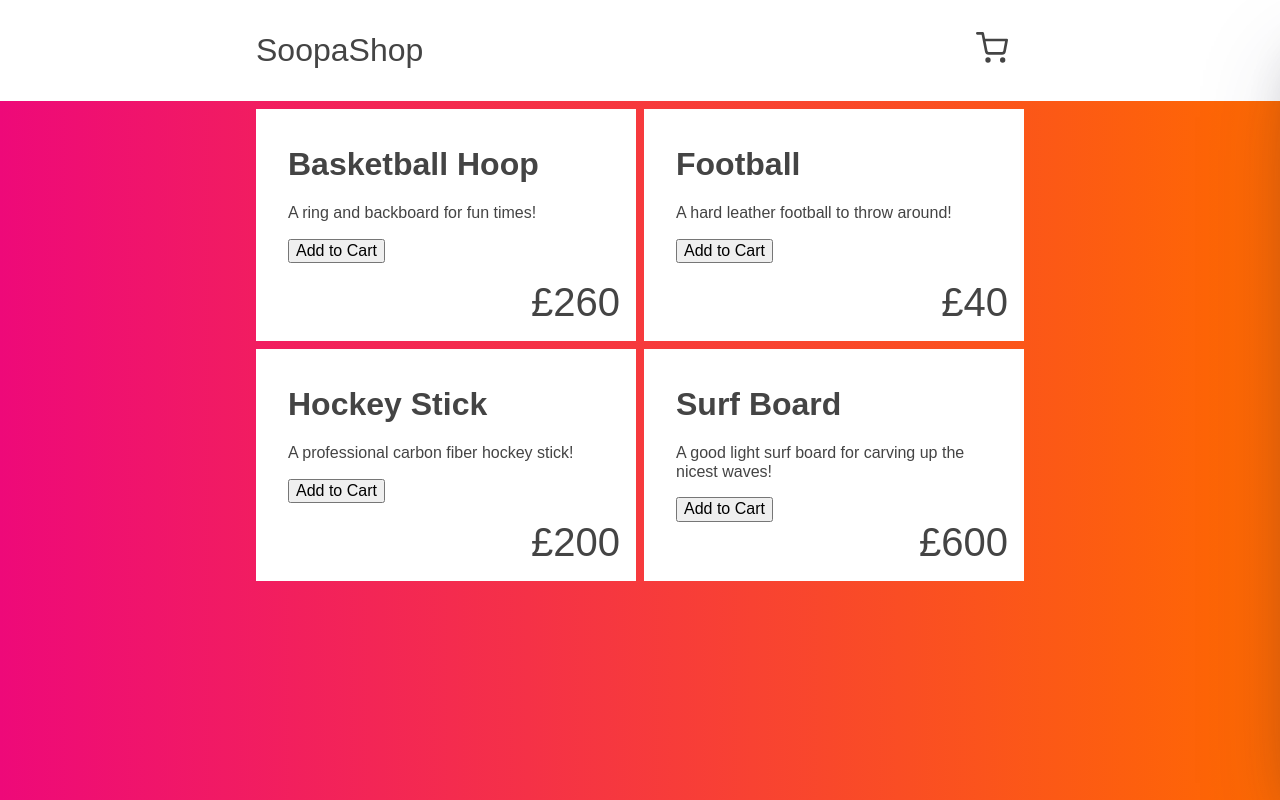
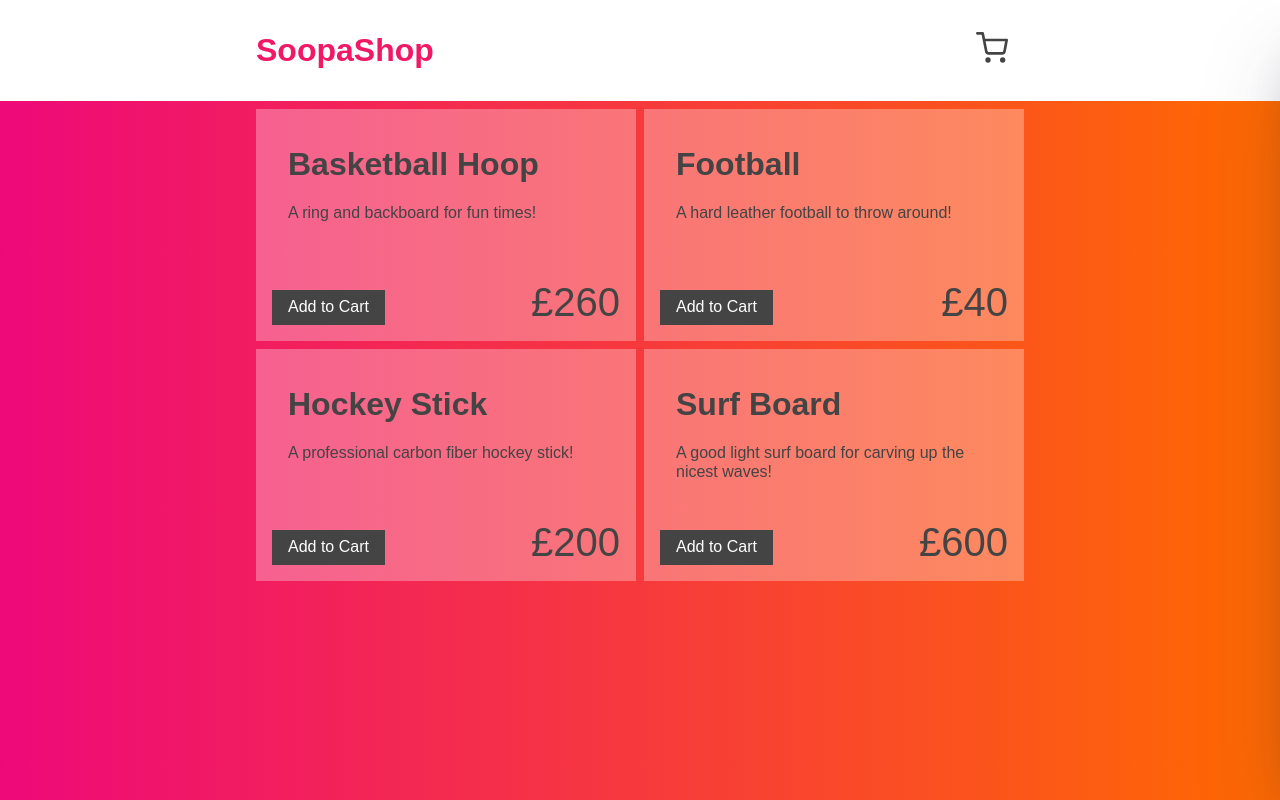
Before and after one commit to agomesd/jamstack-ecom, a Next.js app: page / in a window 1280 px wide. Built offline with nearby package versions, Linux system fonts and the light colour scheme.

Commit message:
Add styling to various compnents

```diff
--- a/components/Cart.jsx
+++ b/components/Cart.jsx
@@ -69,8 +69,26 @@ const Button = styled.button`
   cursor: pointer;
 `;
 
+const ClearCartButton = styled.button`
+  margin: 2rem auto;
+  padding: 0.5rem 1rem;
+  width: 100%;
+  display: flex;
+  justify-content: center;
+  align-items: center;
+  border: none;
+  background-color: #fff;
+  color: #f73e37;
+  cursor: pointer;
+
+  &:hover {
+    background-color: #f73e37;
+    color: #fff;
+  }
+`
+
 const Cart = () => {
-  const { cart, toggleCart, isOpen, total } = useCart();
+  const { cart, clearCart, toggleCart, isOpen, total } = useCart();
   const router = useRouter();
 
   const handleClick = () => {
@@ -80,6 +98,10 @@ const Cart = () => {
   const navigateToCheckout = () => {
     router.push("/checkout");
     toggleCart();
+  };
+
+  const handleClearCart = () => {
+    clearCart();
   };
 
   return (
@@ -108,6 +130,7 @@ const Cart = () => {
               <span>£{total / 100}</span>
             </Total>
             <Button onClick={navigateToCheckout}>Check Out</Button>
+            <ClearCartButton onClick={handleClearCart}>Clear Cart</ClearCartButton>
           </>
         ) : (
           <p>Cart is empty.</p>
--- a/components/Navbar.jsx
+++ b/components/Navbar.jsx
@@ -18,6 +18,12 @@ const NavContainer = styled.div`
   font-size: 2rem;
 `;
 
+const Logo = styled.a`
+  color: #f11866;
+  font-weight: 700;
+  cursor: pointer;
+`
+
 const ShoppingCartIcon = styled(FiShoppingCart)`
   margin-right: 1rem;
   cursor: pointer;
@@ -34,7 +40,7 @@ const Navbar = () => {
     <Nav>
       <NavContainer>
         <Link href="/">
-          <UnstyledLink>SoopaShop</UnstyledLink>
+          <Logo>SoopaShop</Logo>
         </Link>
         <ShoppingCartIcon onClick={handleClick}/>
       </NavContainer>
--- a/package.json
+++ b/package.json
@@ -19,6 +19,7 @@
     "gray-matter": "^4.0.3",
     "marked": "^2.0.4",
     "next": "^10.2.2",
+    "next-seo": "^4.26.0",
     "react": "^17.0.2",
     "react-dom": "^17.0.2",
     "react-icons": "^4.2.0",
--- a/pages/index.js
+++ b/pages/index.js
@@ -1,3 +1,4 @@
+import { NextSeo } from "next-seo";
 import Link from "next/link";
 import fs from "fs";
 import matter from "gray-matter";
@@ -5,10 +6,9 @@ import styled from "styled-components";
 import UnstyledLink from "../components/styled/UnstyledLink";
 import useCart from "../hooks/useCart";
 
-
 const Container = styled.div`
   position: relative;
-  background: #fff;
+  background: rgba(255, 255, 255, 0.3);
   padding: 1rem 2rem;
   min-height: 200px;
   transition: transform 0.3s;
@@ -18,11 +18,31 @@ const Container = styled.div`
   }
 `;
 
+const Button = styled.button`
+  position: absolute;
+  bottom: 1rem;
+  left: 1rem;
+  background-color: #444;
+  padding: 0.5rem 1rem;
+  border: none;
+  color: #fff;
+  cursor: pointer;
+
+  &:hover {
+    background-color: #fff;
+    color: #f11866;
+  }
+`
+
 const ProductsContainer = styled.div`
   display: grid;
   grid-template-columns: 1fr 1fr;
   grid-gap: 0.5rem;
   margin: 0.5rem 0;
+
+  @media (max-width: 600px) {
+    grid-template-columns: 1fr;
+  };
 `;
 
 const Price = styled.p`
@@ -36,16 +56,16 @@ const Price = styled.p`
 const renderProduct = (product, addItemToCart) => {
   const handleClick = (e) => {
     e.stopPropagation();
-    addItemToCart(product)
-  }
+    addItemToCart(product);
+  };
 
   return (
     <Link href={product.slug} key={product.id}>
       <UnstyledLink>
-        <Container >
+        <Container>
           <h1>{product.name}</h1>
           <p>{product.description}</p>
-          <button onClick={handleClick}>Add to Cart</button>
+          <Button onClick={handleClick}>Add to Cart</Button>
           <Price>£{product.price / 100}</Price>
         </Container>
       </UnstyledLink>
@@ -56,9 +76,15 @@ const renderProduct = (product, addItemToCart) => {
 const HomePage = (props) => {
   const { cart, addItemToCart, removeItemFromCart } = useCart();
   return (
-    <ProductsContainer>
-      {props.products.map((product) => renderProduct(product, addItemToCart))}
-    </ProductsContainer>
+    <>
+      <NextSeo
+        title="SoopaShop"
+        description="E-commerce website built by Alex Gomes"
+      />
+      <ProductsContainer>
+        {props.products.map((product) => renderProduct(product, addItemToCart))}
+      </ProductsContainer>
+    </>
   );
 };
 
```
Also changed, not shown: pages/products/[product].js (+14 -1 lines), 1 other file (tests, documents, lock files or other folders).
